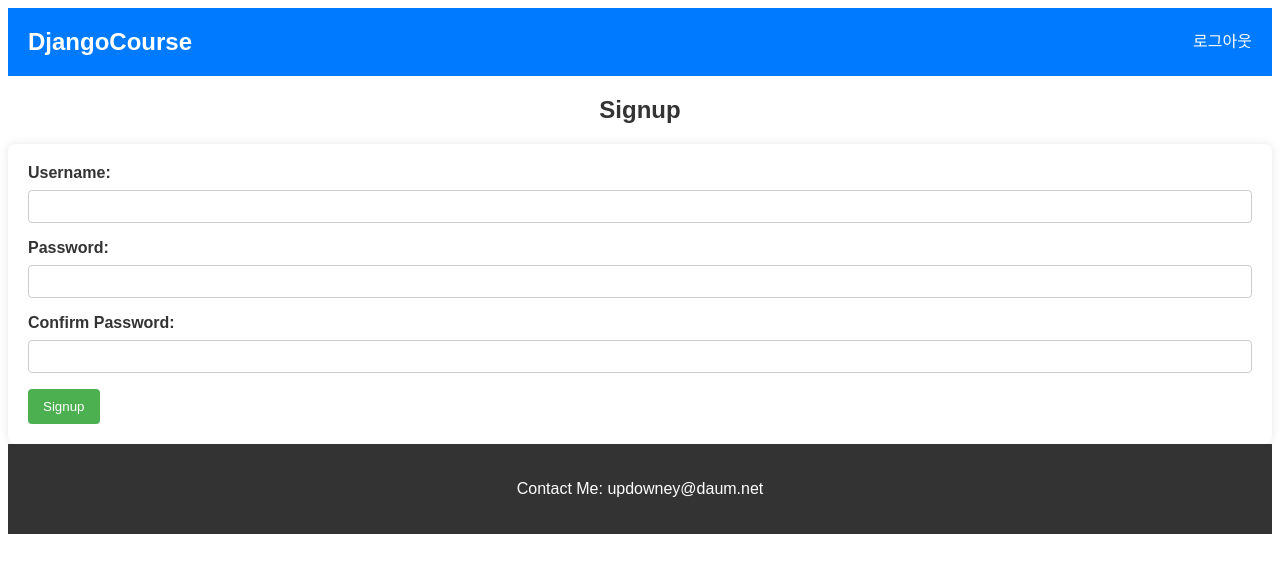
After one commit to updaun/django_course, a Django app: page /auth/signup/ in a window 1280 px wide. The commit adds this page. Shown: the top 573 px of the page. Run offline with Django 3.2, Linux system fonts and the light colour scheme; the visitor is signed in with stand-in values (Sample User, id 1).

Commit message:
[feat] signup, login, logout frontend

```diff
--- a/config/settings.py
+++ b/config/settings.py
@@ -157,8 +157,8 @@ REST_FRAMEWORK = {
     "PAGE_SIZE":10,
 }
 
-LOGIN_URL = "/api-auth/login/"
+LOGIN_URL = "/auth/login/"
 LOGIN_REDIRECT_URL = "/todo/list/"
-LOGOUT_REDIRECT_URL = "/api-auth/login/"
+LOGOUT_REDIRECT_URL = "/auth/login/"
 
 AUTH_USER_MODEL = "users.User"
--- a/config/urls.py
+++ b/config/urls.py
@@ -28,6 +28,7 @@ urlpatterns = [
     path("api/brand/", include("brand.api_urls")),
     path("api/todo/", include("todo.api_urls")),
     path("todo/", include("todo.urls")), # 127.0.0.1:8000/todo/
+    path("auth/", include("users.urls")), # 127.0.0.1:8000/todo/
     path("random/template/", views.RandomNumberTemplateView.as_view()),
     path("random/view/", views.RandomNumberView.as_view()),
     # 127.0.0.1:8000/api-auth/login/
--- a/static/css/styles.css
+++ b/static/css/styles.css
@@ -112,7 +112,14 @@ h1 {
 .header .user-actions a {
     color: #fff;
     margin-left: 10px;
+    text-decoration: none;
     /* 로그인 버튼과 로그아웃 버튼 사이 여백 */
+}
+
+.header .user-actions a:hover {
+    text-decoration: underline;
+    cursor: pointer;
+    /* 호버 시 밑줄 표시 */
 }
 
 .footer {
@@ -160,3 +167,43 @@ h1 {
     color: #888;
     pointer-events: none;
 }
+
+h2 {
+    text-align: center;
+    color: #333;
+}
+
+#loginForm {
+    background-color: #fff;
+    padding: 20px;
+    border-radius: 8px;
+    box-shadow: 0 0 10px rgba(0, 0, 0, 0.1);
+}
+
+label {
+    display: block;
+    margin-bottom: 8px;
+    color: #333;
+}
+
+input {
+    width: 100%;
+    padding: 8px;
+    margin-bottom: 16px;
+    box-sizing: border-box;
+    border: 1px solid #ccc;
+    border-radius: 4px;
+}
+
+button {
+    background-color: #4caf50;
+    color: white;
+    padding: 10px 15px;
+    border: none;
+    border-radius: 4px;
+    cursor: pointer;
+}
+
+button:hover {
+    background-color: #45a049;
+}
--- a/templates/header.html
+++ b/templates/header.html
@@ -2,10 +2,21 @@
     <h1>DjangoCourse</h1>
     <div class="user-actions">
     {% if user.is_authenticated %}
-        <a href="/api-auth/logout/">로그아웃</a>
+        <a onclick="logout()">로그아웃</a>
     {% else %}
-        <a href="/api-auth/login/">로그인</a>
+        <a href="/auth/login/">로그인</a>
     {% endif %}
     </div>
 
 </div>
+
+<script>
+
+function logout() {
+    axiosInstance.get("/api/auth/logout/")
+    .then(function(response){
+        window.location.href = "/auth/login/"
+    })
+}
+
+</script>
--- /dev/null
+++ b/templates/users/signup.html
@@ -0,0 +1,56 @@
+{% extends "base.html" %}
+
+{% block content %}
+
+<h2>Signup</h2>
+
+  <form id="loginForm">
+    <label for="username">Username:</label>
+    <input type="text" id="username" name="username" required>
+
+    <br>
+
+    <label for="password">Password:</label>
+    <input type="password" id="password" name="password" required>
+
+    <br>
+
+    <label for="password">Confirm Password:</label>
+    <input type="password" id="password2" name="password2" required>
+
+    <br>
+
+    <button type="button" onclick="submitForm()">Signup</button>
+  </form>
+
+
+<script>
+
+function submitForm() {
+  var username = document.getElementById('username').value;
+  var password = document.getElementById('password').value;
+  var password2 = document.getElementById('password2').value;
+
+  var data = {
+    username: username,
+    password: password,
+    password2: password2,
+  };
+
+  axiosInstance.post('/api/auth/signup/', data)
+    .then(function (response) {
+
+      window.location.href = '/auth/login/';
+      // 여기에서 로그인 성공 시의 추가 작업을 수행할 수 있습니다.
+    })
+    .catch(function (error) {
+      // 서버 응답 실패 시 처리
+      console.error('Login failed:', error);
+        alert('Signup failed. Please try again.');
+      // 여기에서 로그인 실패 시의 추가 작업을 수행할 수 있습니다.
+    });
+}
+
+</script>
+
+{% endblock%}
--- /dev/null
+++ b/users/urls.py
@@ -0,0 +1,7 @@
+from django.urls import path
+from users.views import *
+
+urlpatterns = [
+    path("login/", LoginView.as_view()),
+    path("signup/", SignupView.as_view()),
+]
--- a/users/views.py
+++ b/users/views.py
@@ -1,3 +1,12 @@
 from django.shortcuts import render
+from django.views import View
 
-# Create your views here.
+
+class LoginView(View):
+    def get(self, request):
+        return render(request, "users/login.html")
+
+
+class SignupView(View):
+    def get(self, request):
+        return render(request, "users/signup.html")
```
Also changed, not shown: templates/users/login.html (added, +51 -0 lines).
